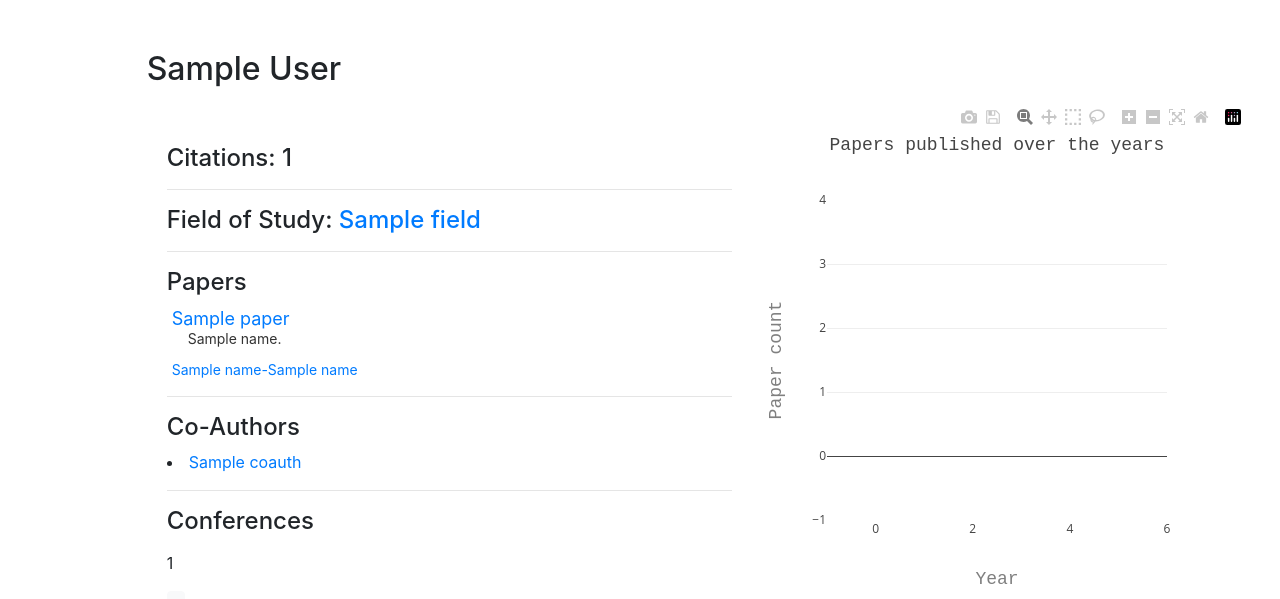
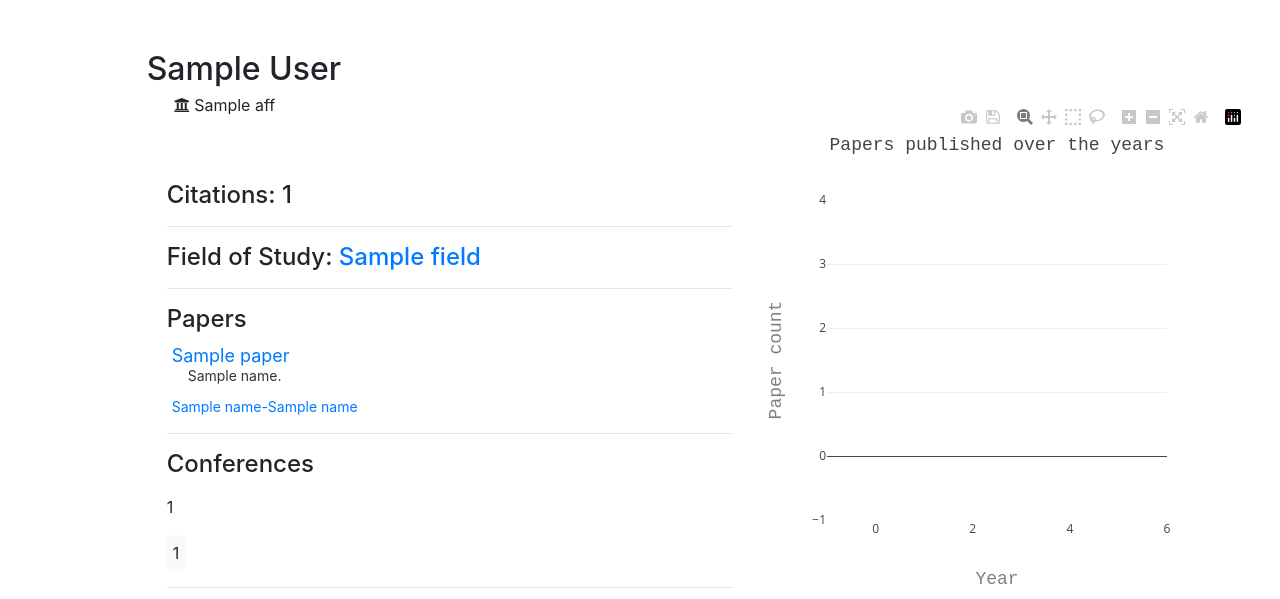
Before and after one commit to sohampachpande/CSEDB, a Flask app: template flask_server/app/templates/author_temp.html in a window 1280 px wide. Shown: the part 56-655 px from the top of the page. Run offline with Flask 2, Linux system fonts and the light colour scheme; the template is opened without the code that fills it: most values are stand-ins (such as "Sample title", 1, 10 or a date in 2020); some libraries are stand-ins or nearby versions.

Commit message:
affiliation addition

```diff
--- a/flask_server/app/author_routes.py
+++ b/flask_server/app/author_routes.py
@@ -153,6 +153,8 @@ def get_author_page(author_id):
     cursor.execute('call coauthor("{}")'.format(author_id))
     a_coauth = cursor.fetchall()
 
+    cursor.execute('CALL author_affiliation("{}")'.format(author_id))
+    affiliation = cursor.fetchall()
 
     cursor.execute(' CALL  Author_PaperDistribution("{}")'.format(author_id))
     author_paper_count = cursor.fetchall()
@@ -197,7 +199,8 @@ def get_author_page(author_id):
         author_paper_count_years = author_paper_count_years,
         author_cite_count_c = author_cite_count_c,
         author_cite_count_years = author_cite_count_years,
-        author_total_citations = a_count_citations)
+        author_total_citations = a_count_citations,
+        affiliation= affiliation)
 
 
 # @app.route('/author/<author_id>/papers', methods = ['GET'])
--- a/flask_server/app/templates/author_temp.html
+++ b/flask_server/app/templates/author_temp.html
@@ -8,7 +8,17 @@
             <div class="container-fluid">
                 <div class="row">
                     <div class="col-lg-6 author-info offset-lg-1" style="padding-left: 60px;">
-                        <h2 style="margin-left: 0px; margin-top: 50px; margin-left: -20px;">{{author[1]}}</h2>
+                        <h2 style="margin-left: 0px; margin-top: 50px; margin-bottom: 15px;margin-left: -20px;">{{author[1]}}</h2>
+
+                        {% if affiliation|length != 0 %}
+                        <p style="margin-left: 10px; margin-bottom: 5px;margin-top: -10px;">
+                        <!-- Affiliations: -->
+                        {% for aff in affiliation %}
+                            <p style="margin-left: 7px; margin-bottom: 0px"><i class="fas fa-university"></i> {{ aff[1]}}</p>
+                        {% endfor %}
+                        </p>
+                        {% endif %}
+
                         <br><br>
                         {% if author_total_citations|length!=0 %}
                         <!-- Author Field of Study -->
@@ -29,6 +39,7 @@
                         <hr>
                         {%endif%}
 
+
                         {% if auth_papers|length!=0 %}
                         <h4>Papers</h4>
                         {% for paper in auth_papers %}
@@ -37,7 +48,6 @@
                                 <a style="padding-left: 0px;padding-right: 0px; font-size: 18px" href="/paper/{{ paper[0] }}"> {{ paper[1][:] }}
                                 </a>
                                 </p>
-
 
                                 <p style="text-indent: -4px;margin-left: 20px; margin-bottom: 10px;margin-top: -20px">
                                 {% for author in paper[2] %}
@@ -56,14 +66,6 @@
                         {% endfor %}
                         {% endif %}
 
-                        {% if auth_coauth|length!=0 %}
-                        <!-- Author Co Authors -->
-                        <h4> Co-Authors </h4>
-                        {% for coauth in auth_coauth %}
-                                <li><a href="/author/{{ coauth[0] }}"> {{ coauth[1] }} </a>
-                        {% endfor %}
-                        <hr>
-                        {%endif%}
 
                         {% if auth_conference|length!=0 %}
                         <!-- Authors Conferences -->
@@ -90,6 +92,15 @@
                         <div id="paper-year"></div>
 
                         <div id="cite-year"></div>
+
+                         {% if auth_coauth|length!=0 %}
+                        <!-- Author Co Authors -->
+                        <h4> Co-Authors </h4>
+                        {% for coauth in auth_coauth %}
+                                <li><a href="/author/{{ coauth[0] }}"> {{ coauth[1] }} </a>
+                        {% endfor %}
+                        <hr>
+                        {%endif%}
                     </div>
                 </div>
             </div>
```
Also changed, not shown: 1 other file.
